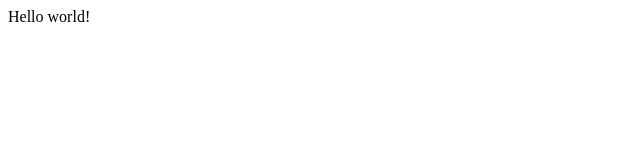
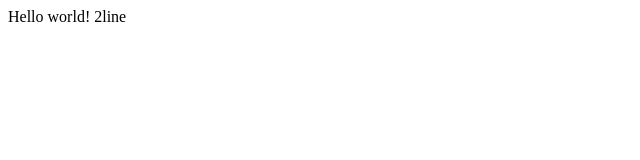
Before and after one commit to Gilfanov-RR/repos, an Electron app: page index.html in a window 700 px wide. Shown: the full height of the page, 0-640 px from the left. Drawn offline with Linux system fonts and the light colour scheme.

Commit message:
Добавлена 2 строка

```diff
--- a/index.html
+++ b/index.html
@@ -7,6 +7,7 @@
 </head>
 <body>
     <h>Hello world!</h>
+    <h>2line</h>
     <script>
         require('./render.js');
     </script>
```
